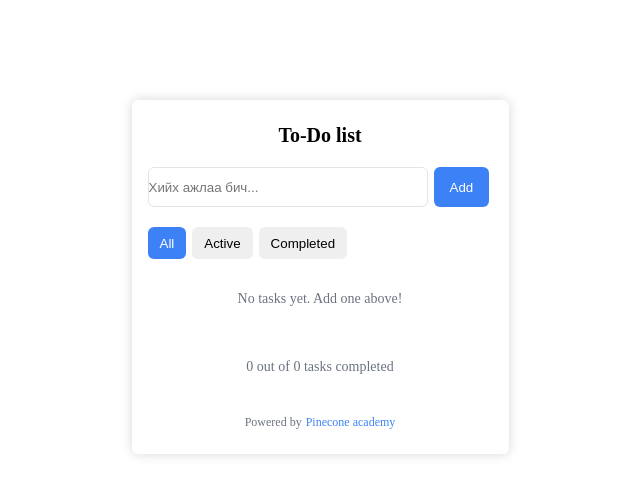
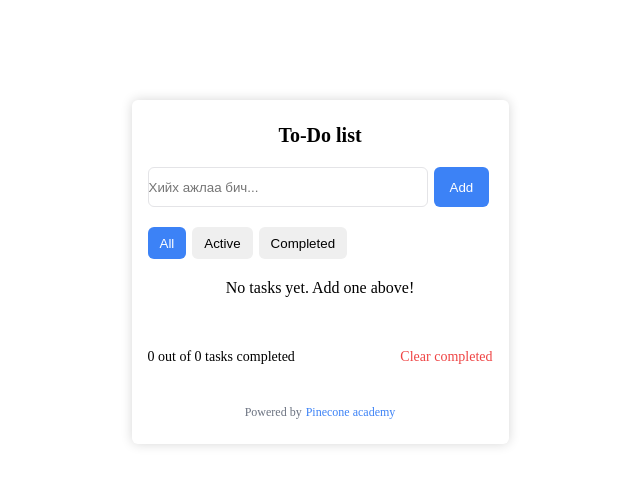
Before and after one commit to Munkhuub/Todo, a Next.js app: page / in a window 1280 px wide. Shown: the top 496 px of the page, without its empty margins (320-960 px from the left). Built offline with nearby package versions, Linux system fonts and the light colour scheme.

Commit message:
todo final

```diff
--- a/app/page.js
+++ b/app/page.js
@@ -6,10 +6,12 @@ export default function Home() {
   const [input, setInput] = useState("");
   const [items, setItems] = useState([]);
   const [buttonValue, setButtonValue] = useState("all");
+  const [uid, setUid] = useState(0);
   const handleAdd = () => {
     if (input.trim() !== "") {
-      setItems([...items, { text: input, isCompleted: false }]);
+      setItems([...items, { text: input, isCompleted: false, id: uid }]);
       setInput("");
+      setUid(uid + 1);
     }
   };
 
@@ -17,20 +19,16 @@ export default function Home() {
     setInput(event.target.value);
   };
 
-  const handleCheckbox = (index) => {
-    setItems((task) =>
-      task.map((item, i) => {
-        if (i === index) {
-          return { ...item, isCompleted: !item.isCompleted };
-        } else {
-          return item;
-        }
-      })
-    );
+  const handleCheckbox = (id) => {
+    const newItems = [...items];
+    const index = newItems.findIndex((item) => item.id === id);
+    newItems[index].isCompleted = !newItems[index].isCompleted;
+    setItems(newItems);
   };
 
-  const handleDelete = (index) => {
-    setItems((prev) => prev.filter((_, i) => i !== index));
+  const handleDelete = (id) => {
+    const newItems = items.filter((item) => item.id !== id);
+    setItems(newItems);
   };
 
   const filteredList = items.filter((item, index) => {
@@ -50,6 +48,9 @@ export default function Home() {
       return true;
     }
   });
+  const handleClearCompleted = () => {
+    setItems((prev) => filteredList.filter((items) => !items.isCompleted));
+  };
   // const taskCount = ({ items }) => {
   //   let number = 0;
   //   items.map((item) => {
@@ -100,7 +101,7 @@ export default function Home() {
                 <input
                   type="checkbox"
                   checked={task.isCompleted}
-                  onChange={() => handleCheckbox(index)}
+                  onChange={() => handleCheckbox(task.id)}
                 />
                 <div
                   style={{
@@ -110,18 +111,19 @@ export default function Home() {
                 >
                   {task.text}
                 </div>
-                <button onClick={() => handleDelete(index)}>Delete</button>
+                <button onClick={() => handleDelete(task.id)}>Delete</button>
               </div>
             ))
           ) : (
             <p>No tasks yet. Add one above!</p>
           )}
         </div>
-        <div className="line"></div>
-        <div className="trackTask">
-          <p>
+        <div className={styles.line}></div>
+        <div className={styles.trackTask}>
+          <p className={styles.count}>
             {checkedList.length} out of {filteredList.length} tasks completed
           </p>
+          <div onClick={handleClearCompleted}>Clear completed</div>
         </div>
       </div>
 
--- a/app/page.module.css
+++ b/app/page.module.css
@@ -45,7 +45,7 @@
   border-radius: 6px;
   border: none;
 }
-.todo p {
+.todo > p {
   color: rgba(107, 114, 128, 1);
   margin-top: 12px;
   font-size: 14px;
@@ -91,3 +91,12 @@
   color: white;
   background-color: rgba(60, 130, 246, 1);
 }
+.trackTask {
+  display: flex;
+  justify-content: space-between;
+  font-size: 14px;
+  margin-top: 12px;
+}
+.trackTask div {
+  color: #ef4444;
+}
```
